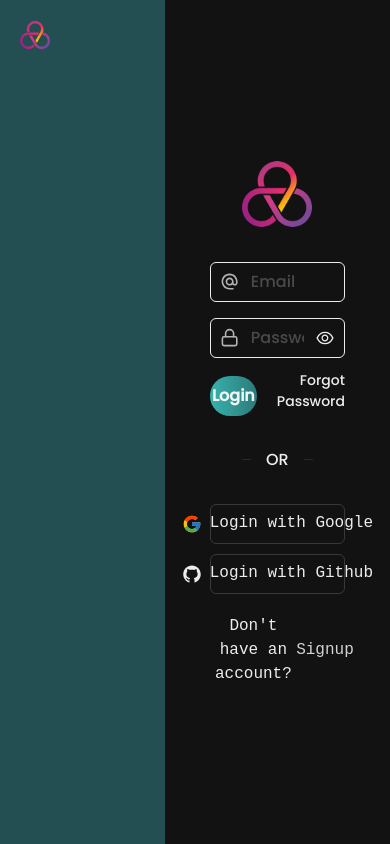
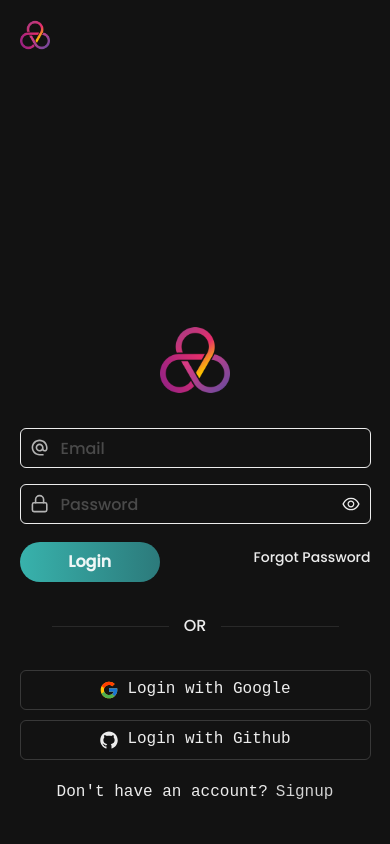
Before and after one commit to mehedi008h/project-management-front-end, a React (Vite) app: page / in a window 390 px wide. Built offline with nearby package versions, Linux system fonts and the light colour scheme.

Commit message:
responsive auth section

```diff
--- a/src/pages/Auth.tsx
+++ b/src/pages/Auth.tsx
@@ -25,14 +25,32 @@ const Auth = () => {
                 <Image src={logo} boxSize="30px" textAlign="center" />
             </Box>
             <Flex height="100%" flexDirection={login ? "row" : "row-reverse"}>
-                <Box width="100%" backgroundColor="teal.800"></Box>
+                <Box
+                    display={{
+                        base: "none",
+                        md: "flex",
+                        lg: "flex",
+                        xl: "flex",
+                    }}
+                    width="100%"
+                    backgroundColor="teal.800"
+                ></Box>
                 <Flex
                     width="100%"
                     justifyItems="center"
-                    alignItems="center"
+                    alignItems={{
+                        base: "end",
+                        md: "center",
+                        lg: "center",
+                        xl: "center",
+                    }}
+                    paddingY={{ base: "10" }}
                     height="100vh"
                 >
-                    <Box width="60%" marginX="auto">
+                    <Box
+                        width={{ base: "90%", md: "60%", lg: "60%", xl: "60%" }}
+                        marginX="auto"
+                    >
                         <Box marginBottom="25px">
                             <Image
                                 src={logo}
```
